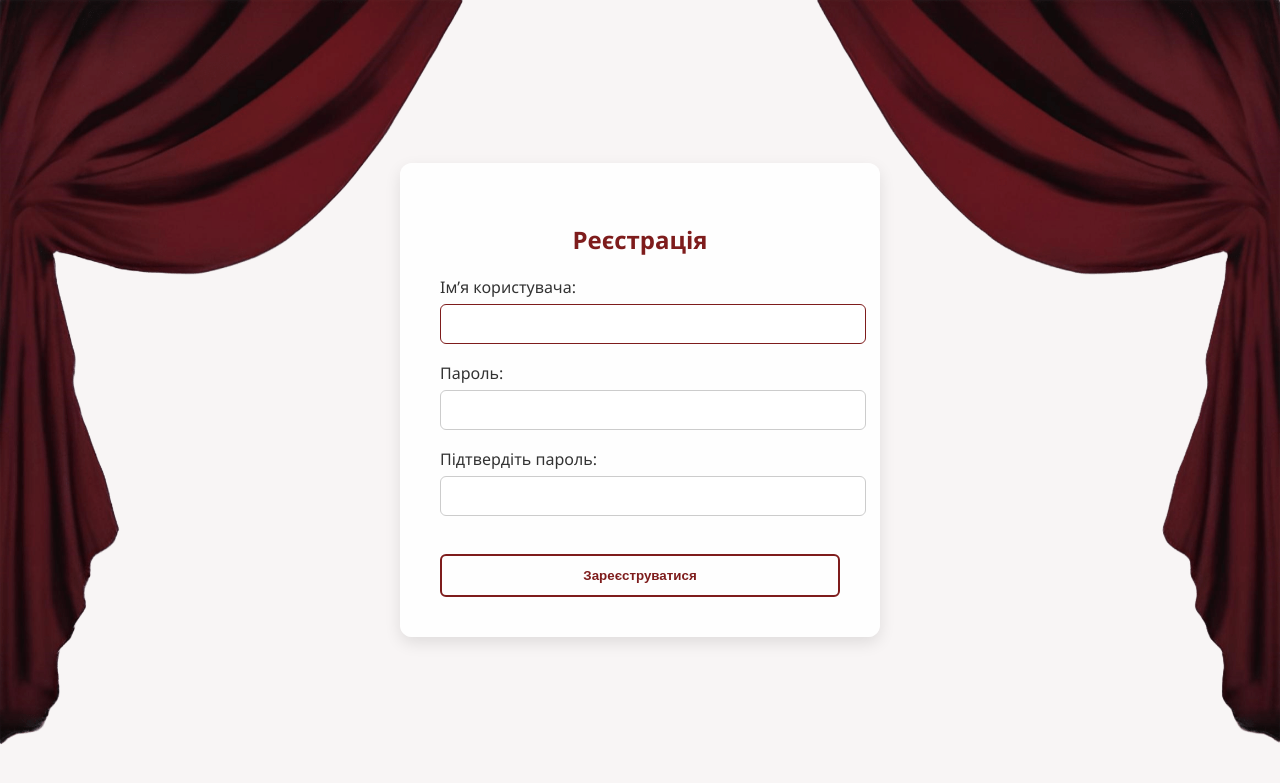
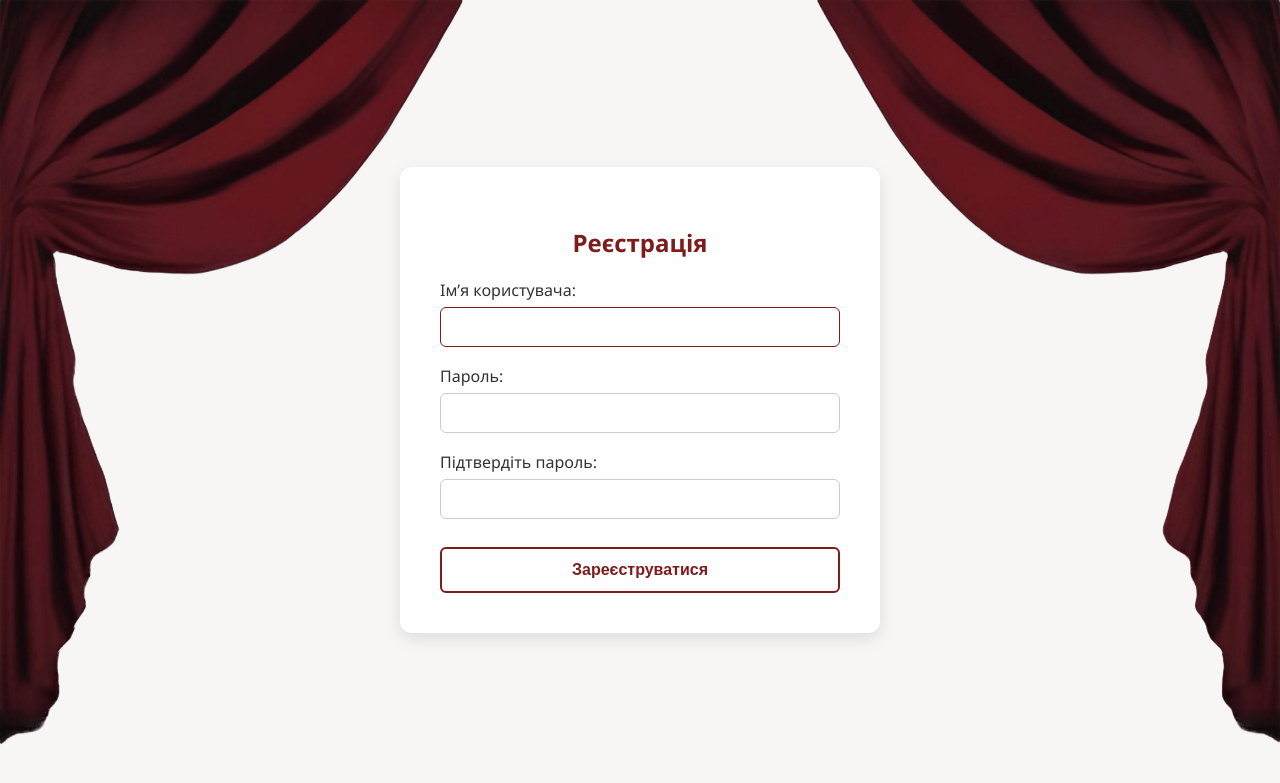
Before and after one commit to Tetyade/django_theatre, a Django app: page /register/ in a window 1280 px wide. Shown: the top 783 px of the page. Run offline with Django 5.2, Linux system fonts and the light colour scheme.

Commit message:
edited styles for registration

```diff
--- a/static/style.css
+++ b/static/style.css
@@ -507,13 +507,14 @@ body:not(.performance-list-page) .navbar-buttons .username {
     color: #333;
 }
 
-.form-group input {
+.form-container input {
     width: 100%;
     padding: 10px 12px;
     border-radius: 6px;
     border: 1px solid #ccc;
+    transition: border-color 0.3s;
     font-size: 1rem;
-    transition: border-color 0.3s;
+    box-sizing: border-box;
 }
 
 .form-group input:focus {
@@ -538,7 +539,9 @@ body:not(.performance-list-page) .navbar-buttons .username {
     border-radius: 6px;
     cursor: pointer;
     transition: all 0.3s ease;
-    margin-top: 20px;
+    margin-top: 10px;
+    font-size: 1rem;
+    box-sizing: border-box;
 }
 
 .form-container button[type="submit"]:hover {
```
